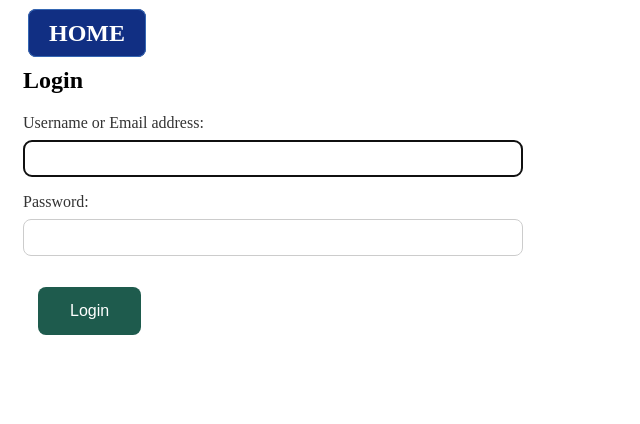
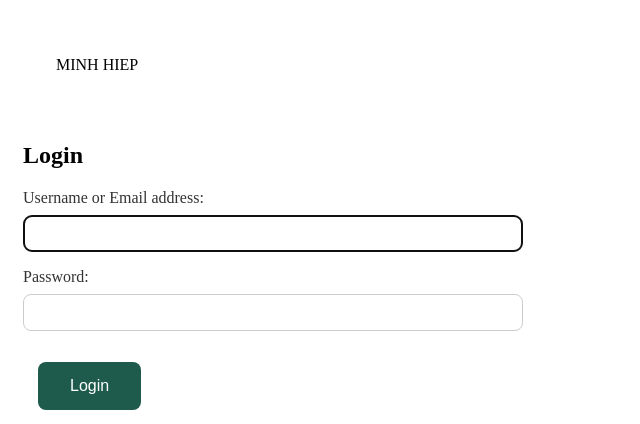
Before and after one commit to MinhHiepPHAM/backend_projects, a Django app: page /login/ in a window 1280 px wide. Shown: the top 424 px of the page, without its empty margins (0-640 px from the left). Run offline with Django 4.2, Linux system fonts and the light colour scheme.

Commit message:
Update base.html with share-div

```diff
--- a/myproject/templates/base.html
+++ b/myproject/templates/base.html
@@ -6,26 +6,20 @@
         <link rel="stylesheet" href="{% static 'css/authentication.css' %}">
         <link rel="stylesheet" href="{% static 'css/form.css' %}">
         <script src="https://code.jquery.com/jquery-3.6.4.min.js"></script>
-
         <style>
-            .home-link {
-            text-decoration: none;
-            color: white;
-            font-size: 24px;
-            font-weight: bold;
-            padding: 10px 20px;
-            border: 1px solid #3567b3;
-            border-radius: 8px;
-            background-color: #112f83;
-
-        }
+            .share-div {
+                margin: 1rem;
+                padding: 2rem 2rem;
+                text-align: center;
+                display: inline-block;
+            }
         </style>
     </head>
 
     <body>
-    <div style="margin: 20px;">
-            <a href="{% url 'home' %}" class="home-link">HOME</a>
-    </div>
+         <div class = 'share-div'>
+            MINH HIEP
+        </div>
     {% block content %}{% endblock content %}
     </body>
 </html>
```
